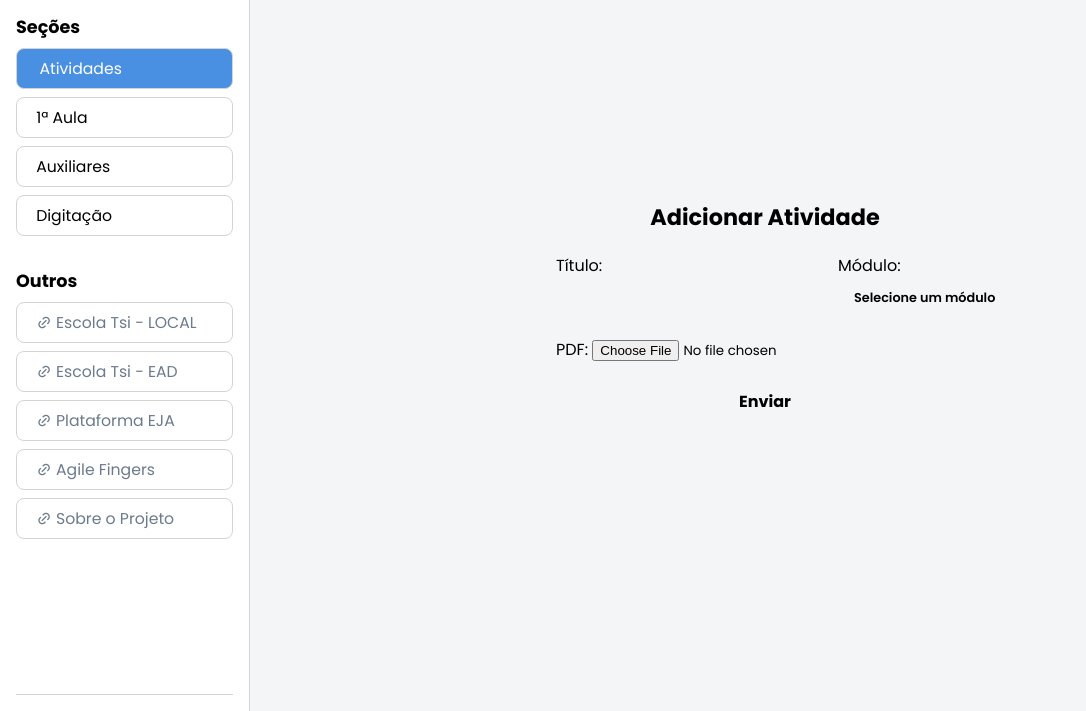
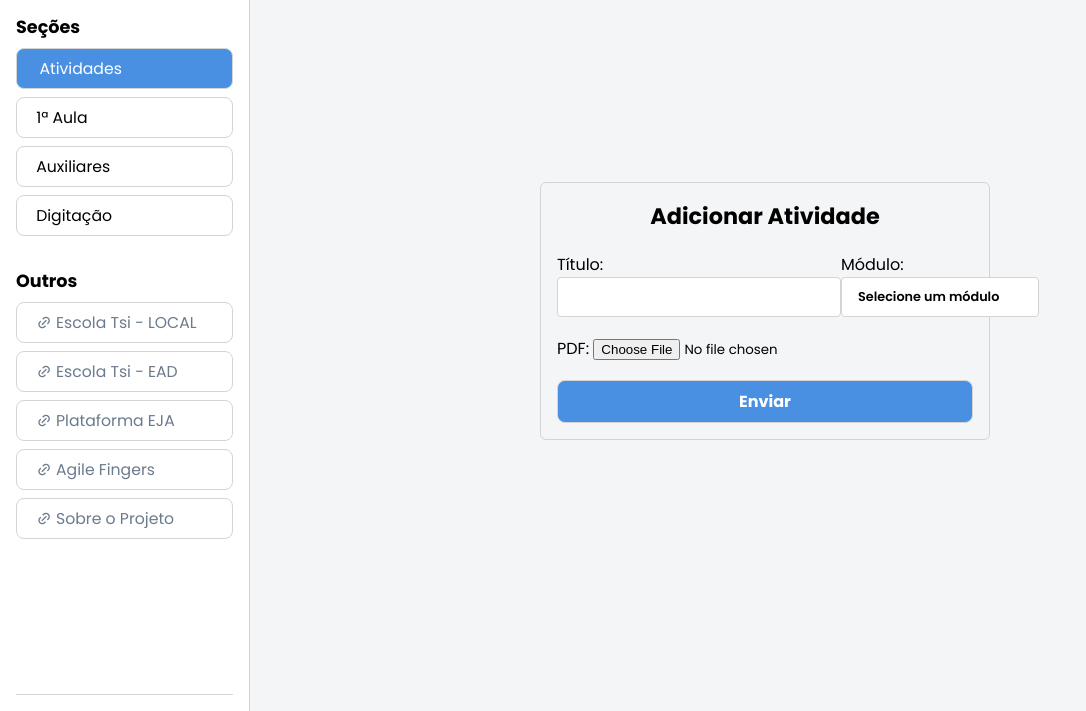
Before and after one commit to wmateus99/skill7, a plain HTML site: page pages/upload.html in a window 1280 px wide. Shown: the part 89-800 px from the top of the page, without its empty margins (0-1086 px from the left). Drawn offline with nearby package versions, Linux system fonts and the light colour scheme; a script that the page names is missing.

Commit message:
up_1.1.4

```diff
--- a/styles/upload.css
+++ b/styles/upload.css
@@ -13,7 +13,7 @@
     max-width: 450px;
     border-radius: 6px;
     flex-direction: column;
-    border: 1px solid var(--color-45);
+    border: 1px solid var(--color-border);
     justify-content: center;
 }
 
@@ -40,7 +40,8 @@
     font-size: .8rem;
     font-weight: 600;
     border-radius: 4px;
-    background: var(--color-ff);
+    background: var(--color-surface);
+    border: 1px solid var(--color-border);
 }
 
 .form .box-select  div select option {
@@ -48,16 +49,17 @@
 }
 
 .form button {
+    color: #fff;
     padding: .5rem;
     font-size: 1rem;
     cursor: pointer;
     font-weight: bold;
     border-radius: 8px;
     transition: .3s ease;
-    background: var(--color-26);
-    border: 1px solid var(--color-55);
+    background: var(--color-primary);
+    border: 1px solid var(--color-border);
 }
 .form button:hover {
-    background: var(--color-21);
-    border: 1px solid var(--color-55);
+    background: var(--color-primary-hover);
+    border: 1px solid var(--color-border);
 }
```
